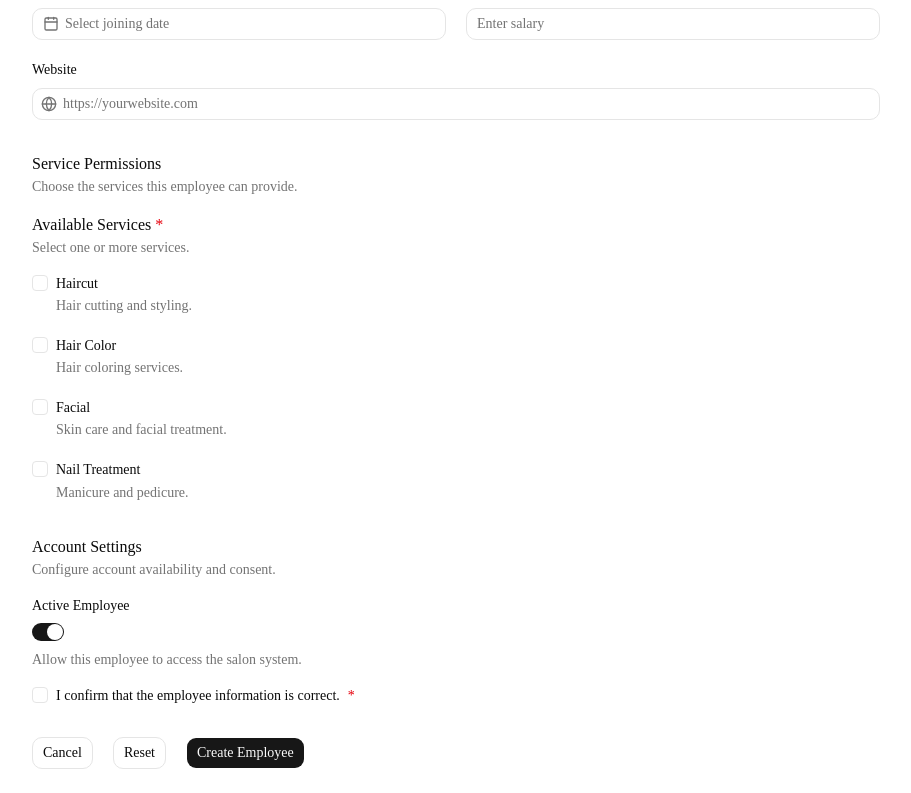
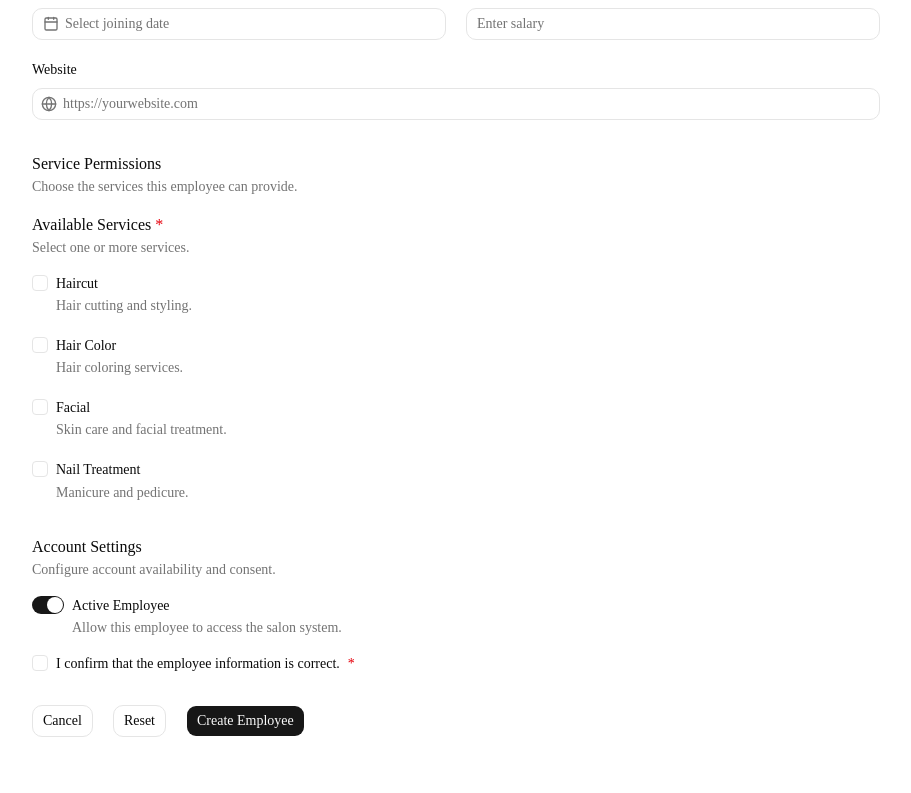
Before and after one commit to divyesh077/nexora-ui, a Next.js app: page /forms in a window 1280 px wide. Shown: the part 1024-1817 px from the top of the page, without its empty margins (184-1095 px from the left). After the commit the page ends 1785 px from the top, so only its background shows below. Built offline with nearby package versions, Linux system fonts and the light colour scheme.

Commit message:
feat(forms): default field orientation to horizontal for formswitch

```diff
--- a/src/registry/default/forms/fields/form-switch.tsx
+++ b/src/registry/default/forms/fields/form-switch.tsx
@@ -38,8 +38,8 @@ export function FormSwitch<
   name,
   label,
   description,
-  orientation,
-  labelPlacement,
+  orientation = "horizontal",
+  labelPlacement = "end",
   showError,
   rules,
   shouldUnregister,
```
